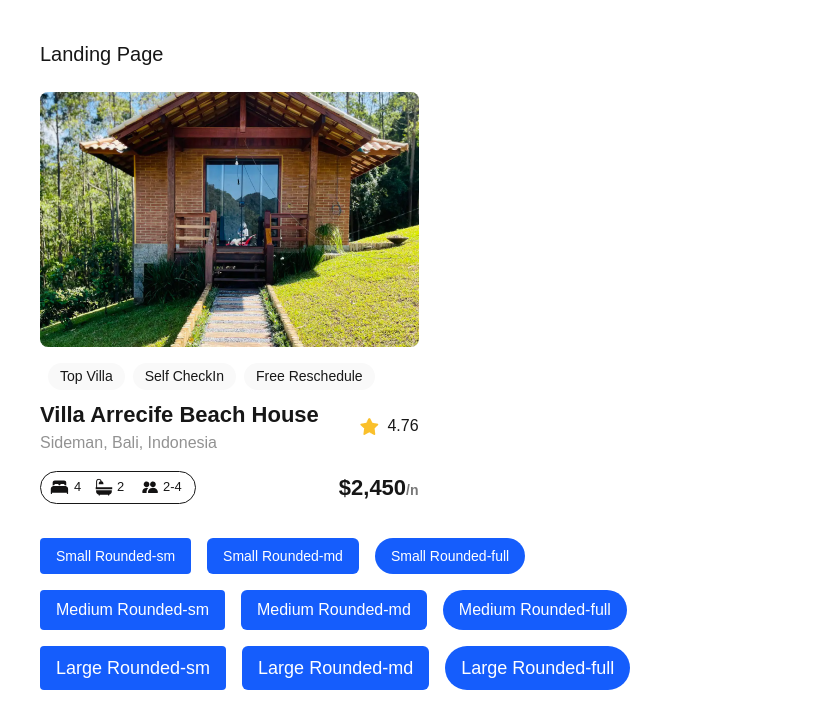
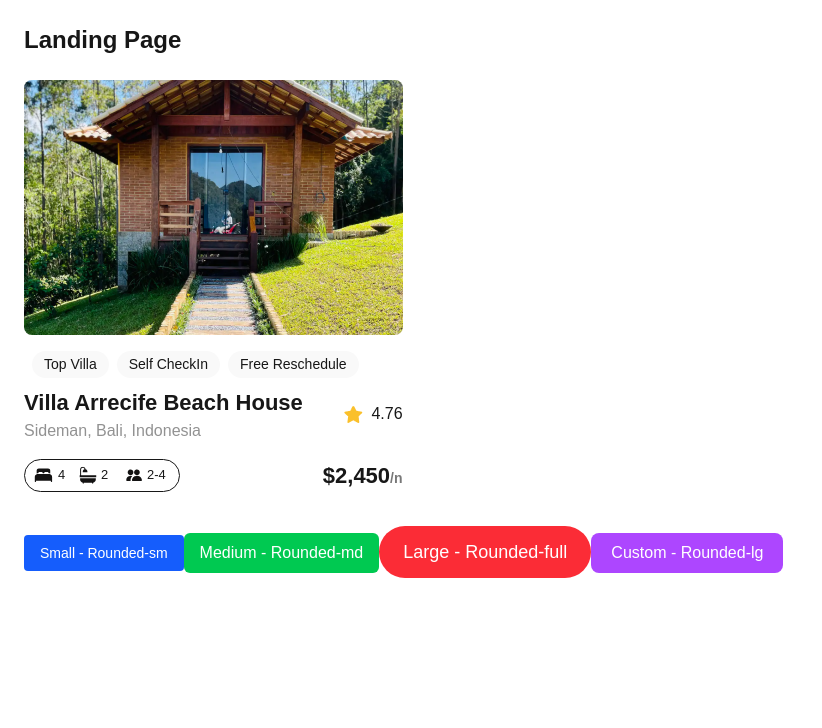
Before and after one commit to mikenbze/alx-project-0x00-setup, a Next.js app in the folder alx-project-0x00/: page /landing in a window 1280 px wide. Shown: the top 728 px of the page, without its empty margins (0-822 px from the left). Built offline with nearby package versions, Linux system fonts and the light colour scheme.

Commit message:
Update landing.tsx

```diff
--- a/alx-project-0x00/pages/landing.tsx
+++ b/alx-project-0x00/pages/landing.tsx
@@ -1,35 +1,18 @@
-
+import React from "react";
 import Card from "@/components/Card";
 import Button from "@/components/Button";
 
 const Landing: React.FC = () => {
   return (
-    <div className="p-10 flex flex-col gap-6">
-      <h1 className="text-xl font-extralight">Landing Page</h1>
-
+    <div className="p-6 space-y-6">
+      <h1 className="text-2xl font-semibold">Landing Page</h1>
       <Card />
 
       <div className="space-y-4">
-        {/* Small buttons */}
-        <div className="flex gap-4">
-          <Button title="Small Rounded-sm" className="text-sm rounded-sm" />
-          <Button title="Small Rounded-md" className="text-sm rounded-md" />
-          <Button title="Small Rounded-full" className="text-sm rounded-full" />
-        </div>
-
-        {/* Medium buttons */}
-        <div className="flex gap-4">
-          <Button title="Medium Rounded-sm" className="text-base rounded-sm" />
-          <Button title="Medium Rounded-md" className="text-base rounded-md" />
-          <Button title="Medium Rounded-full" className="text-base rounded-full" />
-        </div>
-
-        {/* Large buttons */}
-        <div className="flex gap-4">
-          <Button title="Large Rounded-sm" className="text-lg rounded-sm" />
-          <Button title="Large Rounded-md" className="text-lg rounded-md" />
-          <Button title="Large Rounded-full" className="text-lg rounded-full" />
-        </div>
+        <Button title="Small - Rounded-sm" className="text-sm py-1 px-3 rounded-sm bg-blue-500 text-white" />
+        <Button title="Medium - Rounded-md" className="text-base py-2 px-4 rounded-md bg-green-500 text-white" />
+        <Button title="Large - Rounded-full" className="text-lg py-3 px-6 rounded-full bg-red-500 text-white" />
+        <Button title="Custom - Rounded-lg" className="text-base py-2 px-5 rounded-lg bg-purple-500 text-white" />
       </div>
     </div>
   );
```
